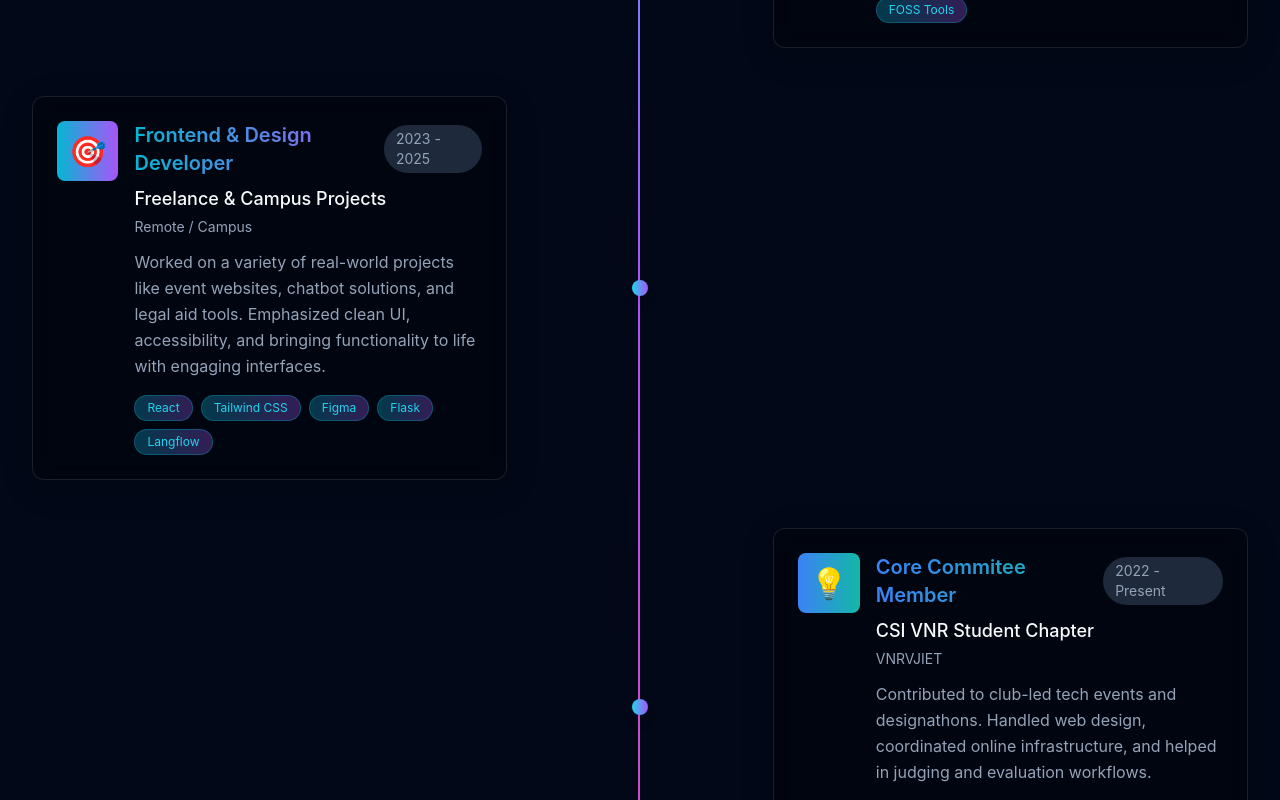
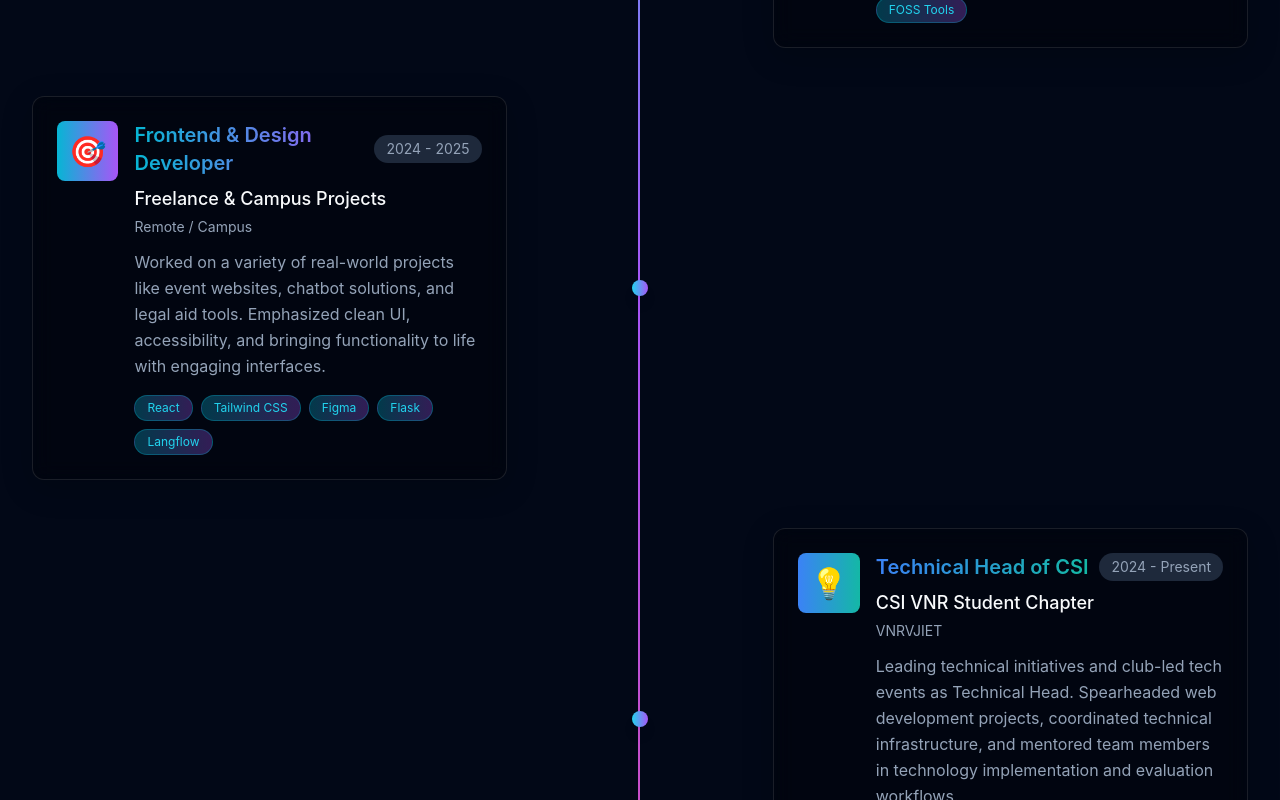
Before and after one commit to Abhinavpapini/protifilo-website, a React (Vite) app: page / in a window 1280 px wide. Shown: the part 2740-3540 px from the top of the page. Built offline with nearby package versions, Linux system fonts and the light colour scheme.

Commit message:
Update Experience.tsx

```diff
--- a/src/components/sections/Experience.tsx
+++ b/src/components/sections/Experience.tsx
@@ -26,7 +26,7 @@ const experiences = [
   {
     company: "Freelance & Campus Projects",
     position: "Frontend & Design Developer",
-    period: "2023 - 2025",
+    period: "2024 - 2025",
     location: "Remote / Campus",
     description: "Worked on a variety of real-world projects like event websites, chatbot solutions, and legal aid tools. Emphasized clean UI, accessibility, and bringing functionality to life with engaging interfaces.",
     technologies: ["React", "Tailwind CSS", "Figma", "Flask", "Langflow"],
@@ -35,11 +35,11 @@ const experiences = [
   },
   {
   company: "CSI VNR Student Chapter",
-  position: "Core Commitee Member",
-  period: "2022 - Present",
+  position: "Technical Head of CSI",
+  period: "2024 - Present",
   location: "VNRVJIET",
-  description: "Contributed to club-led tech events and designathons. Handled web design, coordinated online infrastructure, and helped in judging and evaluation workflows.",
-  technologies: ["Event Planning", "Web Development", "Figma", "Tailwind CSS"],
+  description: "Leading technical initiatives and club-led tech events as Technical Head. Spearheaded web development projects, coordinated technical infrastructure, and mentored team members in technology implementation and evaluation workflows.",
+  technologies: ["Event Planning", "Web Development", "Figma", "Tailwind CSS", "Team Leadership"],
   logo: "💡",
   color: "from-blue-500 to-teal-500"
 },
@@ -111,11 +111,11 @@ export default function Experience() {
                         {exp.logo}
                       </motion.div>
                       <div className="flex-1">
-                        <div className="flex flex-col sm:flex-row sm:items-center sm:justify-between mb-2">
+                        <div className="flex flex-col xl:flex-row xl:items-center xl:justify-between mb-2 gap-2">
                           <h3 className={`text-xl font-semibold bg-gradient-to-r ${exp.color} bg-clip-text text-transparent`}>
                             {exp.position}
                           </h3>
-                          <span className="text-sm text-muted-foreground bg-muted px-3 py-1 rounded-full">
+                          <span className="text-sm text-muted-foreground bg-muted px-3 py-1 rounded-full whitespace-nowrap self-start xl:self-auto">
                             {exp.period}
                           </span>
                         </div>
```
